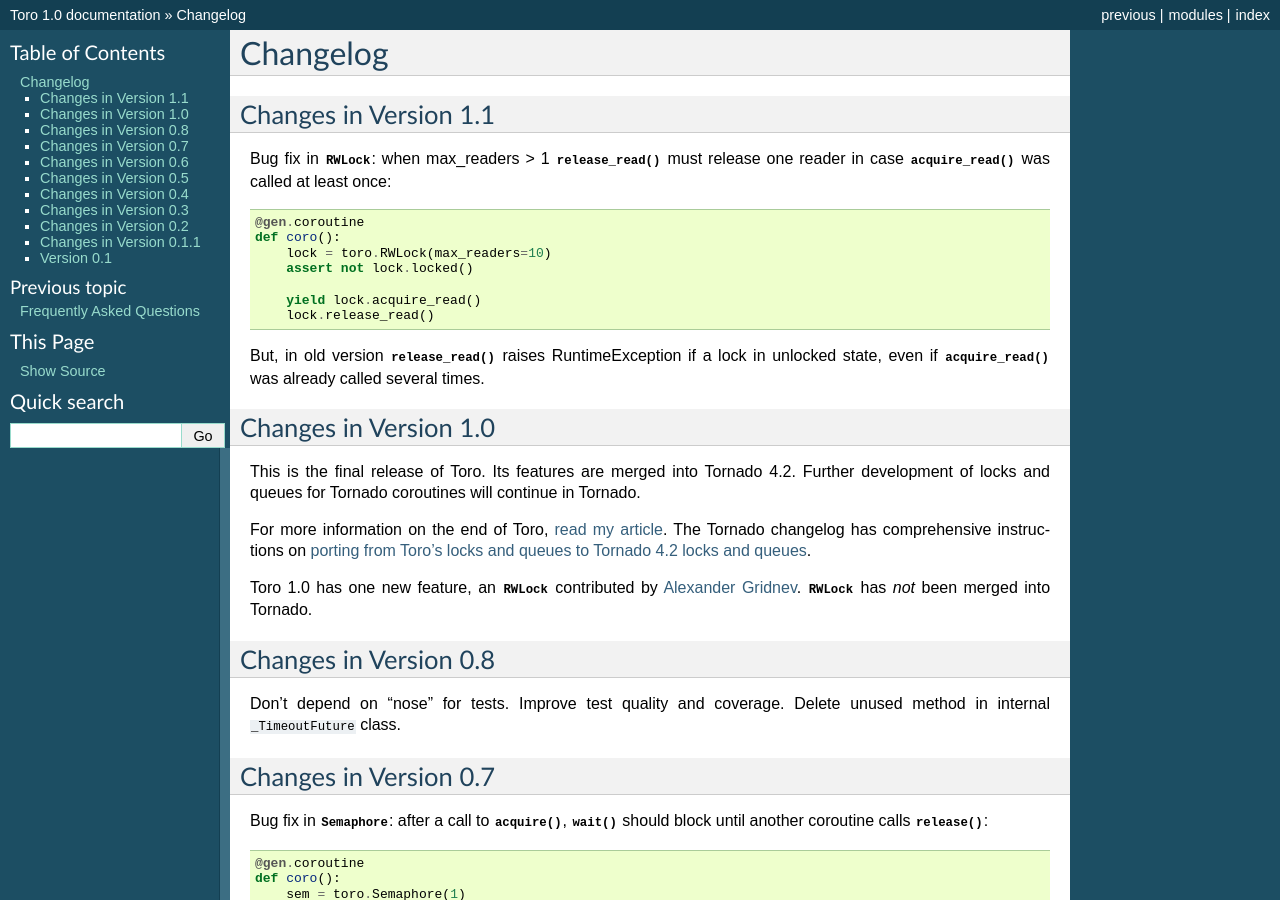
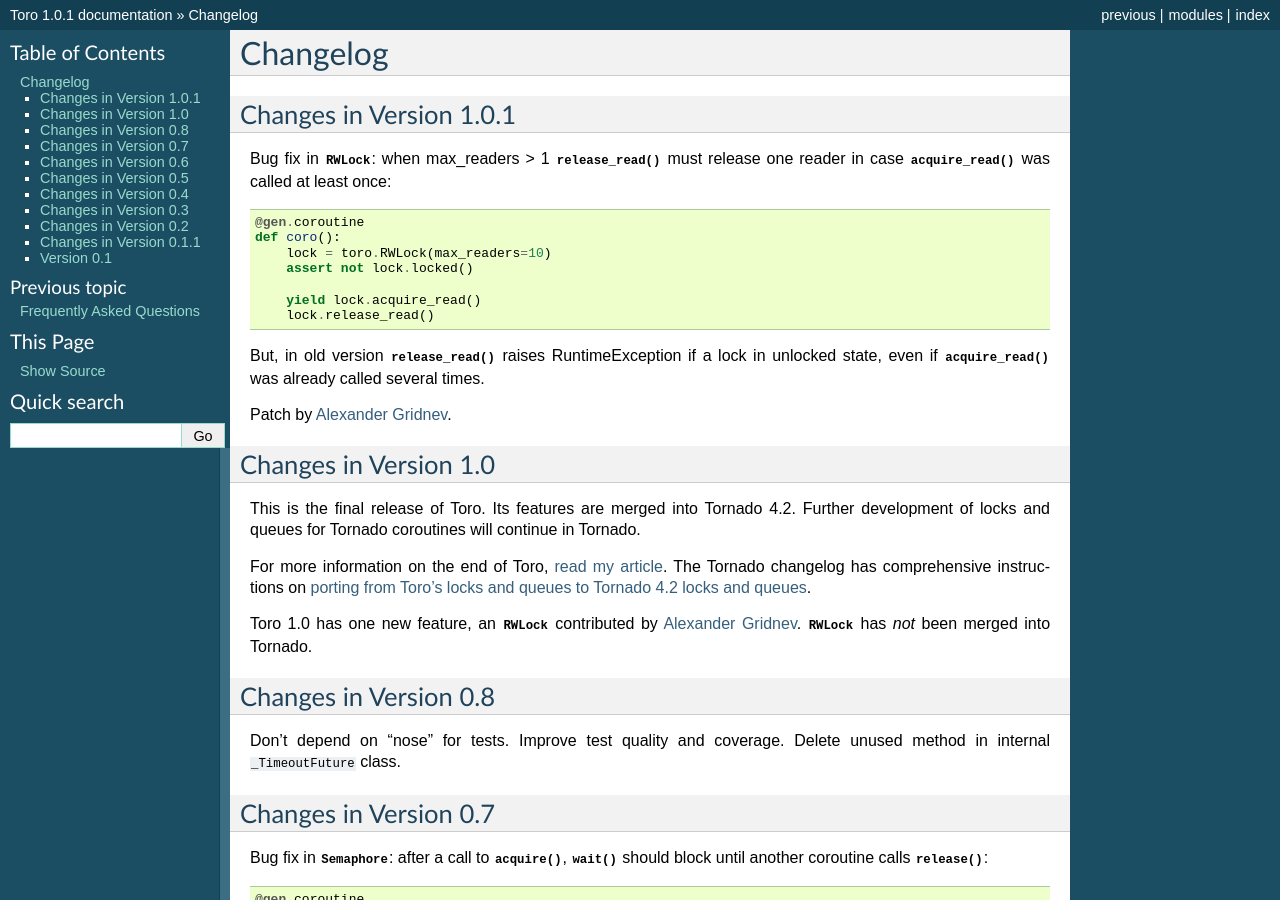
Before and after one commit to ajdavis/toro, a Sphinx documentation site: the page built from doc/changelog.rst, in a window 1280 px wide and 900 px high. Built offline with Sphinx 7.4.7, drawn with Linux system fonts in a browser that asks for light colours; some of the changed text lies outside the part shown.

Commit message:
BUMP 1.0.1

```diff
--- a/doc/changelog.rst
+++ b/doc/changelog.rst
@@ -3,8 +3,8 @@
 
 .. module:: toro
 
-Changes in Version 1.1
-----------------------
+Changes in Version 1.0.1
+------------------------
 
 Bug fix in :class:`~toro.RWLock`: when max_readers > 1
 :meth:`~toro.RWLock.release_read` must release one reader
@@ -21,6 +21,8 @@
 But, in old version :meth:`~toro.RWLock.release_read` raises RuntimeException
 if a lock in unlocked state, even if :meth:`~toro.RWLock.acquire_read`
 was already called several times.
+
+Patch by `Alexander Gridnev <https://github.com/alexander-gridnev>`_.
 
 
 Changes in Version 1.0
--- a/setup.py
+++ b/setup.py
@@ -49,7 +49,7 @@
     packages.append('test')
 
 setup(name='toro',
-      version='1.0',
+      version='1.0.1',
       packages=packages,
       description=description,
       long_description=long_description,
--- a/toro/__init__.py
+++ b/toro/__init__.py
@@ -10,7 +10,7 @@
 from tornado.concurrent import Future
 
 
-version_tuple = (1, 0)
+version_tuple = (1, 0, 1)
 
 version = '.'.join(map(str, version_tuple))
 """Current version of Toro."""
```
